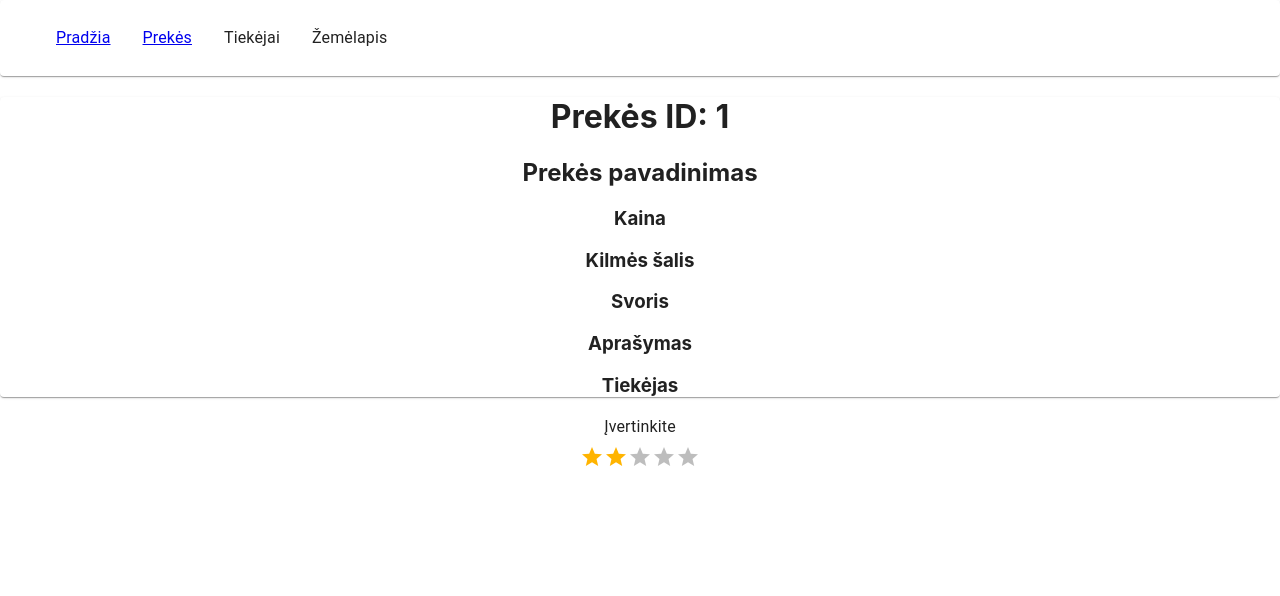
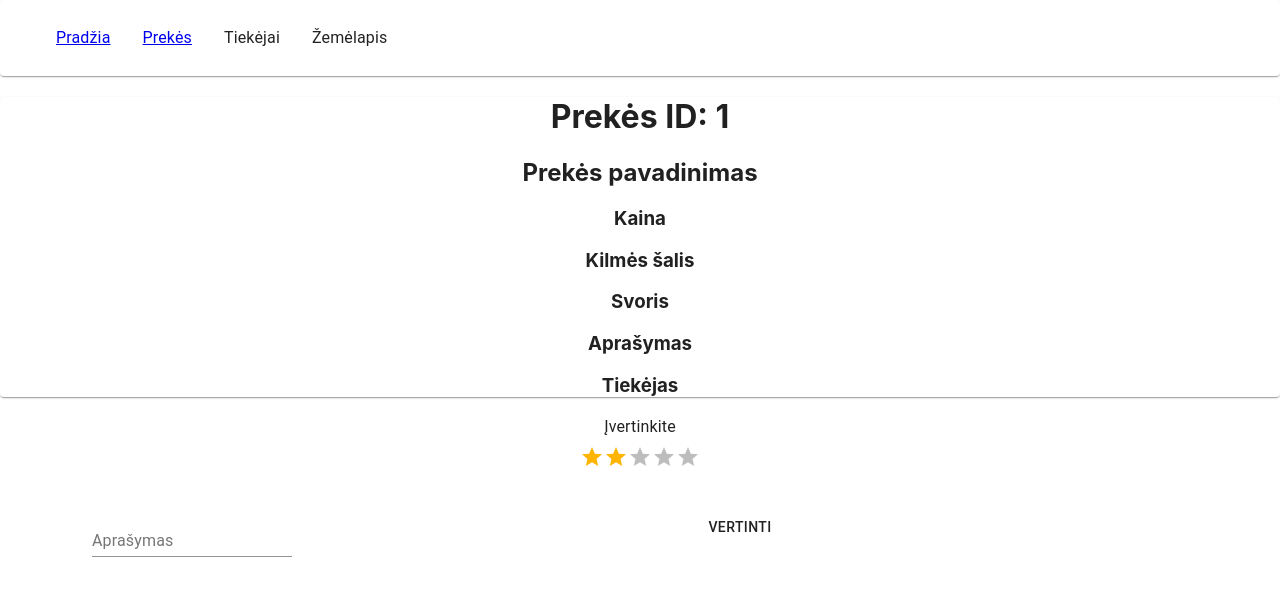
Before and after one commit to bugedas/SmartShop, a React (Create React App) app in the folder frontend/: page /product/1 in a window 1280 px wide. Shown: the top 596 px of the page. Built offline with nearby package versions, Linux system fonts and the light colour scheme.

Commit message:
Finished ViewProduct and EvaluateProduct

```diff
--- a/frontend/src/components/EvaluationForm.js
+++ b/frontend/src/components/EvaluationForm.js
@@ -1,11 +1,23 @@
-import React from 'react'
+import React, {useState} from 'react'
 import Rating from '@material-ui/lab/Rating';
 import Typography from '@material-ui/core/Typography';
 import Box from '@material-ui/core/Box';
+import TextField from '@material-ui/core/TextField';
+import Button from '@material-ui/core/Button';
 
 const EvaluationForm = (props) => {
 
-    const [value, setValue] = React.useState(2);
+    const [value, setValue] = useState(2);
+    const [description,setDescription] = useState("");
+
+    const submitEvaluation = () =>{
+        if( description.length <= 3){
+            alert("Aprašymas turi būti ilgesnis nei 3 simboliai!")
+        }
+        else{
+
+        }
+    }
 
     return (
         <div>
@@ -19,6 +31,16 @@ const EvaluationForm = (props) => {
                         }} />
                     </Box>
 
+                    <TextField
+                        className='textField'
+                        label="Aprašymas"
+                        value={description}
+                        onChange={e => setDescription(e.target.value)}
+                        multiline
+                    />
+
+                    <Button className='button' onClick={submitEvaluation}>Vertinti</Button>
+
                 </>
             )
             :(
--- a/frontend/src/components/ProductPage.js
+++ b/frontend/src/components/ProductPage.js
@@ -1,4 +1,4 @@
-import React from 'react'
+import React, {useState} from 'react'
 import Paper from '@material-ui/core/Paper'
 import Menu from './Menu'
 import EvaluationForm from './EvaluationForm'
@@ -29,6 +29,7 @@ const ProductPage = (props) => {
     }); */
 
 
+
     return (
         <div>
             <Paper elevation={0}>
```
